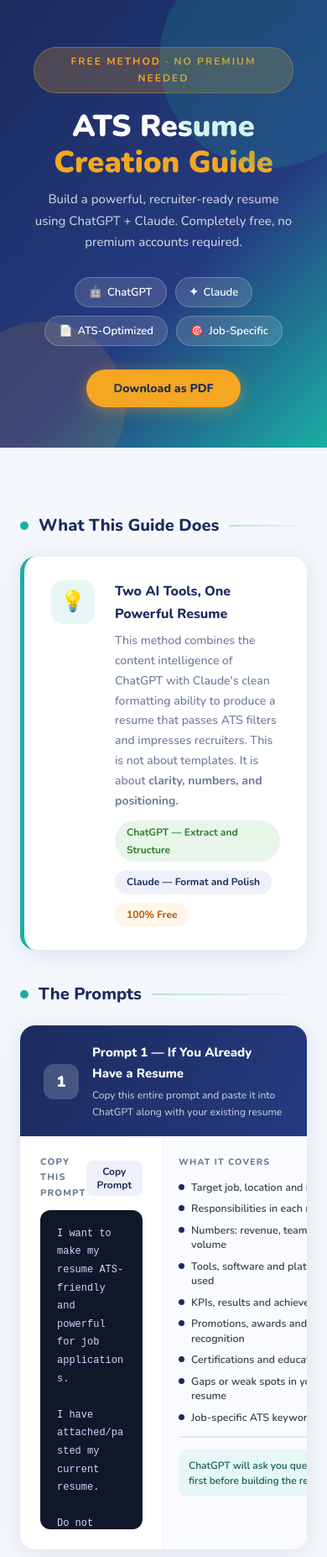
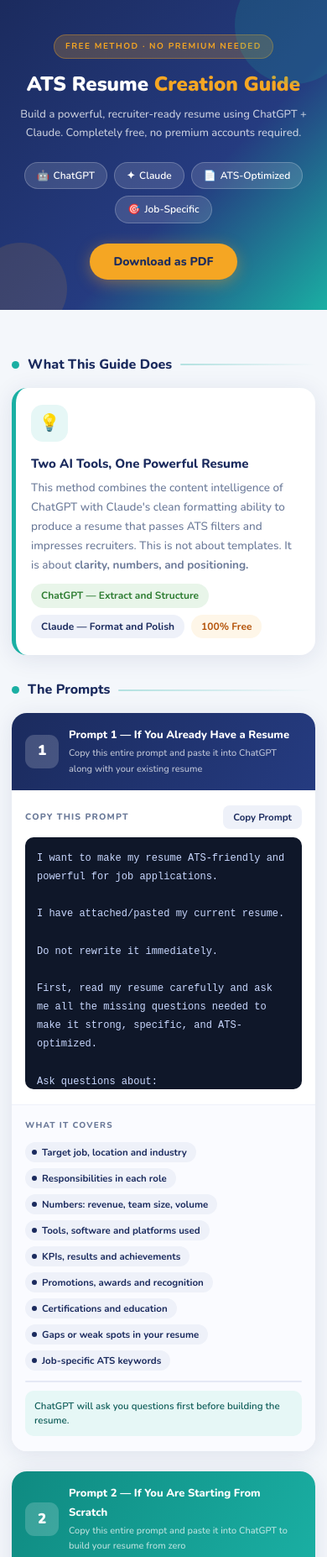
Before and after one commit to suhailkochu/ATS_Resume, a plain HTML site: page index.html in a window 390 px wide. Shown: the top 1854 px of the page at 84% size. Drawn offline with nearby package versions, Linux system fonts and the light colour scheme.

Commit message:
Update index.html

```diff
--- a/index.html
+++ b/index.html
@@ -19,178 +19,190 @@
     --card-radius: 18px;
     --shadow: 0 4px 28px rgba(27,43,94,0.10);
   }
+
   * { margin: 0; padding: 0; box-sizing: border-box; }
+
   body {
     font-family: 'Nunito', sans-serif;
     background: var(--light-bg);
     color: var(--navy);
     line-height: 1.7;
   }
+
   @media print {
     body { background: white; }
-    .download-btn { display: none !important; }
-    .copy-btn { display: none !important; }
+    .download-btn, .copy-btn { display: none !important; }
     .hero, .tips-card { -webkit-print-color-adjust: exact; print-color-adjust: exact; }
     .prompt-card, .step-card { break-inside: avoid; }
-    .prompt-code-box { max-height: none; overflow: visible; }
+    .prompt-code-box { max-height: none !important; overflow: visible !important; }
   }
 
-  /* HERO */
+  /* ---- HERO ---- */
   .hero {
     background: linear-gradient(135deg, var(--navy) 0%, #253B80 60%, #1AAFA3 100%);
-    padding: 56px 40px 48px;
+    padding: 52px 24px 44px;
     text-align: center;
     position: relative;
     overflow: hidden;
   }
   .hero::before {
-    content: '';
-    position: absolute; top: -60px; right: -60px;
-    width: 260px; height: 260px; border-radius: 50%;
+    content: ''; position: absolute; top: -60px; right: -60px;
+    width: 220px; height: 220px; border-radius: 50%;
     background: rgba(26,175,163,0.18);
   }
   .hero::after {
-    content: '';
-    position: absolute; bottom: -50px; left: -50px;
-    width: 200px; height: 200px; border-radius: 50%;
+    content: ''; position: absolute; bottom: -50px; left: -50px;
+    width: 180px; height: 180px; border-radius: 50%;
     background: rgba(245,166,35,0.12);
   }
   .hero-badge {
     display: inline-block;
-    background: rgba(245,166,35,0.22);
-    color: var(--gold);
-    font-weight: 700; font-size: 12px; letter-spacing: 2px;
-    text-transform: uppercase; padding: 6px 18px;
-    border-radius: 50px; margin-bottom: 18px;
+    background: rgba(245,166,35,0.22); color: var(--gold);
+    font-weight: 700; font-size: 11px; letter-spacing: 2px;
+    text-transform: uppercase; padding: 6px 16px;
+    border-radius: 50px; margin-bottom: 16px;
     border: 1px solid rgba(245,166,35,0.35);
   }
-  .hero h1 { font-size: 36px; font-weight: 900; color: #fff; line-height: 1.2; margin-bottom: 10px; }
+  .hero h1 {
+    font-size: clamp(24px, 5vw, 36px);
+    font-weight: 900; color: #fff; line-height: 1.2; margin-bottom: 10px;
+  }
   .hero h1 span { color: var(--gold); }
   .hero-sub {
-    font-size: 15px; color: rgba(255,255,255,0.75); font-weight: 500;
-    max-width: 520px; margin: 0 auto 28px;
+    font-size: clamp(13px, 2.5vw, 15px);
+    color: rgba(255,255,255,0.75); font-weight: 500;
+    max-width: 500px; margin: 0 auto 24px;
   }
-  .hero-pills { display: flex; justify-content: center; flex-wrap: wrap; gap: 10px; }
+  .hero-pills {
+    display: flex; justify-content: center; flex-wrap: wrap; gap: 8px;
+  }
   .hero-pill {
     background: rgba(255,255,255,0.13); border: 1px solid rgba(255,255,255,0.22);
-    color: #fff; font-size: 13px; font-weight: 600; padding: 6px 16px;
-    border-radius: 50px; display: flex; align-items: center; gap: 6px;
+    color: #fff; font-size: 12px; font-weight: 600; padding: 5px 14px;
+    border-radius: 50px; display: flex; align-items: center; gap: 5px;
   }
   .download-btn {
-    display: inline-block; margin: 28px auto 0;
+    display: inline-block; margin: 24px auto 0;
     background: var(--gold); color: var(--navy);
     font-family: 'Nunito', sans-serif; font-size: 14px; font-weight: 800;
-    padding: 13px 32px; border-radius: 50px; border: none; cursor: pointer;
+    padding: 12px 28px; border-radius: 50px; border: none; cursor: pointer;
     box-shadow: 0 4px 18px rgba(245,166,35,0.4); transition: all 0.2s;
+    position: relative; z-index: 1;
   }
   .download-btn:hover { transform: translateY(-2px); box-shadow: 0 8px 28px rgba(245,166,35,0.5); }
 
-  /* LAYOUT */
-  .container { max-width: 920px; margin: 0 auto; padding: 40px 24px 60px; }
+  /* ---- CONTAINER ---- */
+  .container { max-width: 900px; margin: 0 auto; padding: 32px 16px 60px; }
 
+  /* ---- SECTION LABEL ---- */
   .section-label {
-    display: flex; align-items: center; gap: 12px;
-    margin-bottom: 20px; margin-top: 36px;
+    display: flex; align-items: center; gap: 10px;
+    margin-bottom: 18px; margin-top: 36px;
   }
-  .section-label .dot { width: 10px; height: 10px; border-radius: 50%; background: var(--teal); flex-shrink: 0; }
-  .section-label h2 { font-size: 20px; font-weight: 800; color: var(--navy); white-space: nowrap; }
+  .section-label .dot { width: 9px; height: 9px; border-radius: 50%; background: var(--teal); flex-shrink: 0; }
+  .section-label h2 { font-size: clamp(16px, 3vw, 20px); font-weight: 800; color: var(--navy); white-space: nowrap; }
   .section-label .line {
     flex: 1; height: 2px;
     background: linear-gradient(90deg, var(--teal) 0%, transparent 100%);
     border-radius: 2px; opacity: 0.3;
   }
 
-  /* OVERVIEW */
+  /* ---- OVERVIEW ---- */
   .overview-card {
     background: var(--white); border-radius: var(--card-radius);
-    box-shadow: var(--shadow); padding: 28px 32px;
-    display: flex; gap: 24px; align-items: flex-start;
-    border-left: 5px solid var(--teal); margin-bottom: 8px;
+    box-shadow: var(--shadow); padding: 24px 24px;
+    display: flex; gap: 20px; align-items: flex-start;
+    border-left: 5px solid var(--teal);
   }
   .overview-icon {
-    width: 52px; height: 52px; background: var(--teal-light);
+    width: 48px; height: 48px; background: var(--teal-light);
     border-radius: 14px; display: flex; align-items: center; justify-content: center;
-    font-size: 24px; flex-shrink: 0;
+    font-size: 22px; flex-shrink: 0;
   }
-  .overview-text h3 { font-size: 16px; font-weight: 800; color: var(--navy); margin-bottom: 6px; }
-  .overview-text p { font-size: 14px; color: var(--gray); font-weight: 500; }
-  .overview-tools { display: flex; gap: 10px; flex-wrap: wrap; margin-top: 12px; }
-  .tool-tag { padding: 4px 14px; border-radius: 50px; font-size: 12px; font-weight: 700; }
+  .overview-text h3 { font-size: 15px; font-weight: 800; color: var(--navy); margin-bottom: 5px; }
+  .overview-text p { font-size: 13.5px; color: var(--gray); font-weight: 500; }
+  .overview-tools { display: flex; gap: 8px; flex-wrap: wrap; margin-top: 10px; }
+  .tool-tag { padding: 4px 12px; border-radius: 50px; font-size: 12px; font-weight: 700; }
   .tool-tag.chatgpt { background: #E8F5E9; color: #2E7D32; }
   .tool-tag.claude { background: var(--navy-light); color: var(--navy); }
   .tool-tag.free { background: var(--gold-light); color: #B45309; }
 
-  /* PROMPT CARDS */
+  /* ---- PROMPT CARDS ---- */
   .prompt-card {
     background: var(--white); border-radius: var(--card-radius);
-    box-shadow: var(--shadow); overflow: hidden; margin-bottom: 28px;
+    box-shadow: var(--shadow); overflow: hidden; margin-bottom: 24px;
   }
   .prompt-header {
-    padding: 20px 28px 18px; display: flex; align-items: center; gap: 16px;
+    padding: 18px 24px; display: flex; align-items: center; gap: 14px;
   }
   .prompt-header.p1 { background: linear-gradient(120deg, var(--navy) 0%, #253B80 100%); }
   .prompt-header.p2 { background: linear-gradient(120deg, #0F8A81 0%, var(--teal) 100%); }
   .prompt-num {
-    width: 42px; height: 42px; border-radius: 12px;
+    width: 40px; height: 40px; border-radius: 11px;
     background: rgba(255,255,255,0.18);
     display: flex; align-items: center; justify-content: center;
-    font-size: 18px; font-weight: 900; color: #fff; flex-shrink: 0;
+    font-size: 17px; font-weight: 900; color: #fff; flex-shrink: 0;
   }
-  .prompt-header-text h3 { font-size: 15px; font-weight: 800; color: #fff; margin-bottom: 2px; }
-  .prompt-header-text p { font-size: 12px; color: rgba(255,255,255,0.72); font-weight: 500; }
+  .prompt-header-text h3 { font-size: 14px; font-weight: 800; color: #fff; margin-bottom: 2px; }
+  .prompt-header-text p { font-size: 11.5px; color: rgba(255,255,255,0.72); font-weight: 500; }
 
-  .prompt-layout { display: grid; grid-template-columns: 1fr 240px; }
+  /* Desktop: side by side */
+  .prompt-layout {
+    display: grid;
+    grid-template-columns: 1fr 220px;
+  }
 
-  .prompt-code-side { padding: 22px 24px 24px; border-right: 1.5px solid #EEF1F9; }
-  .code-label { display: flex; align-items: center; justify-content: space-between; margin-bottom: 10px; }
-  .code-label-text { font-size: 11px; font-weight: 800; letter-spacing: 1.2px; text-transform: uppercase; color: var(--gray); }
+  .prompt-code-side { padding: 20px 22px 22px; border-right: 1.5px solid #EEF1F9; min-width: 0; }
+  .code-label { display: flex; align-items: center; justify-content: space-between; margin-bottom: 10px; gap: 10px; }
+  .code-label-text { font-size: 10.5px; font-weight: 800; letter-spacing: 1.2px; text-transform: uppercase; color: var(--gray); }
 
   .copy-btn {
     background: var(--navy-light); color: var(--navy);
-    border: none; border-radius: 8px; padding: 5px 13px;
+    border: none; border-radius: 8px; padding: 6px 14px;
     font-family: 'Nunito', sans-serif; font-size: 12px; font-weight: 700;
-    cursor: pointer; transition: all 0.15s;
+    cursor: pointer; transition: all 0.15s; white-space: nowrap; flex-shrink: 0;
   }
   .copy-btn:hover { background: var(--navy); color: #fff; }
   .copy-btn.teal-style { background: var(--teal-light); color: #0F8A81; }
   .copy-btn.teal-style:hover { background: var(--teal); color: #fff; }
 
   .prompt-code-box {
-    background: #0F1729; border-radius: 12px; padding: 18px 20px;
-    font-family: 'Courier New', monospace; font-size: 12px;
-    line-height: 1.8; color: #C9D8FF;
+    background: #0F1729; border-radius: 12px; padding: 16px 18px;
+    font-family: 'Courier New', monospace; font-size: 12.5px;
+    line-height: 1.85; color: #C9D8FF;
     white-space: pre-wrap; word-break: break-word;
-    max-height: 380px; overflow-y: auto;
+    max-height: 400px; overflow-y: auto;
     scrollbar-width: thin; scrollbar-color: #253B80 #0F1729;
   }
   .prompt-code-box::-webkit-scrollbar { width: 5px; }
   .prompt-code-box::-webkit-scrollbar-track { background: #0F1729; border-radius: 10px; }
   .prompt-code-box::-webkit-scrollbar-thumb { background: #253B80; border-radius: 10px; }
 
-  .prompt-info-side { padding: 22px 18px 24px; background: #FAFBFF; }
+  /* Info sidebar (desktop) */
+  .prompt-info-side { padding: 20px 16px 22px; background: #FAFBFF; }
   .info-side-title {
-    font-size: 10.5px; font-weight: 800; text-transform: uppercase;
-    letter-spacing: 1.2px; color: var(--gray); margin-bottom: 12px;
+    font-size: 10px; font-weight: 800; text-transform: uppercase;
+    letter-spacing: 1.2px; color: var(--gray); margin-bottom: 11px;
   }
-  .info-list { list-style: none; display: flex; flex-direction: column; gap: 8px; }
+  .info-list { list-style: none; display: flex; flex-direction: column; gap: 7px; }
   .info-list li {
-    display: flex; align-items: flex-start; gap: 8px;
-    font-size: 12.5px; color: #374151; font-weight: 600; line-height: 1.4;
+    display: flex; align-items: flex-start; gap: 7px;
+    font-size: 12px; color: #374151; font-weight: 600; line-height: 1.4;
   }
-  .info-dot { width: 7px; height: 7px; border-radius: 50%; flex-shrink: 0; margin-top: 5px; }
+  .info-dot { width: 6px; height: 6px; border-radius: 50%; flex-shrink: 0; margin-top: 5px; }
   .info-dot.navy { background: var(--navy); }
   .info-dot.teal { background: var(--teal); }
-  .info-divider { height: 1.5px; background: #E5E9F5; border-radius: 2px; margin: 14px 0; }
+  .info-divider { height: 1.5px; background: #E5E9F5; border-radius: 2px; margin: 12px 0; }
   .info-note {
-    background: var(--teal-light); border-radius: 10px; padding: 10px 12px;
-    font-size: 12px; font-weight: 600; color: #0F5D59; line-height: 1.5;
+    background: var(--teal-light); border-radius: 10px; padding: 10px 11px;
+    font-size: 11.5px; font-weight: 600; color: #0F5D59; line-height: 1.5;
   }
 
-  /* STEPS */
-  .steps-grid { display: grid; grid-template-columns: 1fr 1fr; gap: 16px; }
+  /* ---- STEPS ---- */
+  .steps-grid { display: grid; grid-template-columns: 1fr 1fr; gap: 14px; }
   .step-card {
     background: var(--white); border-radius: var(--card-radius);
-    box-shadow: var(--shadow); padding: 22px 22px 20px;
+    box-shadow: var(--shadow); padding: 20px 20px 18px;
     position: relative; overflow: hidden;
   }
   .step-card::before {
@@ -204,9 +216,9 @@
   .step-card.s6::before { background: var(--navy); }
   .step-badge {
     display: inline-flex; align-items: center;
-    font-size: 11px; font-weight: 800; letter-spacing: 1px;
-    text-transform: uppercase; padding: 4px 12px;
-    border-radius: 50px; margin-bottom: 10px;
+    font-size: 10.5px; font-weight: 800; letter-spacing: 1px;
+    text-transform: uppercase; padding: 4px 11px;
+    border-radius: 50px; margin-bottom: 9px;
   }
   .step-badge.s1 { background: var(--navy-light); color: var(--navy); }
   .step-badge.s2 { background: var(--teal-light); color: #0F8A81; }
@@ -214,43 +226,122 @@
   .step-badge.s4 { background: #F3EEFF; color: #5B21B6; }
   .step-badge.s5 { background: var(--teal-light); color: #0F8A81; }
   .step-badge.s6 { background: var(--navy-light); color: var(--navy); }
-  .step-card h3 { font-size: 15px; font-weight: 800; color: var(--navy); margin-bottom: 8px; }
-  .step-card p, .step-card li { font-size: 13px; color: #4B5563; font-weight: 500; line-height: 1.6; }
-  .step-card ul { padding-left: 16px; margin-top: 6px; }
+  .step-card h3 { font-size: 14px; font-weight: 800; color: var(--navy); margin-bottom: 7px; }
+  .step-card p, .step-card li { font-size: 12.5px; color: #4B5563; font-weight: 500; line-height: 1.6; }
+  .step-card ul { padding-left: 15px; margin-top: 5px; }
   .step-card ul li { margin-bottom: 3px; }
-  .focus-box { margin-top: 12px; background: var(--gold-light); border-radius: 10px; padding: 10px 14px; }
-  .focus-box p { font-size: 11px; font-weight: 800; color: #92400E; margin-bottom: 4px; text-transform: uppercase; letter-spacing: 0.8px; }
+  .focus-box { margin-top: 11px; background: var(--gold-light); border-radius: 10px; padding: 9px 13px; }
+  .focus-box p { font-size: 10.5px; font-weight: 800; color: #92400E; margin-bottom: 3px; text-transform: uppercase; letter-spacing: 0.8px; }
   .focus-box span { font-size: 12px; font-weight: 600; color: #78350F; }
   .notice-inline {
-    background: var(--teal-light); border-radius: 10px; padding: 10px 13px;
-    font-size: 12px; font-weight: 600; color: #0F5D59; margin-top: 12px;
+    background: var(--teal-light); border-radius: 10px; padding: 9px 12px;
+    font-size: 12px; font-weight: 600; color: #0F5D59; margin-top: 11px;
   }
-  .format-tags { display: flex; gap: 8px; flex-wrap: wrap; margin-top: 12px; }
-  .fmt-tag { padding: 4px 12px; border-radius: 50px; font-size: 12px; font-weight: 700; }
+  .format-tags { display: flex; gap: 8px; flex-wrap: wrap; margin-top: 11px; }
+  .fmt-tag { padding: 4px 11px; border-radius: 50px; font-size: 11.5px; font-weight: 700; }
   .fmt-tag.pdf { background: #FEE2E2; color: #991B1B; }
   .fmt-tag.docx { background: var(--navy-light); color: var(--navy); }
 
-  /* TIPS */
+  /* ---- TIPS ---- */
   .tips-card {
     background: linear-gradient(135deg, var(--navy) 0%, #1E3A8A 100%);
-    border-radius: var(--card-radius); padding: 28px 32px; margin-top: 36px; color: #fff;
+    border-radius: var(--card-radius); padding: 26px 28px; margin-top: 32px;
   }
-  .tips-card h3 { font-size: 17px; font-weight: 800; margin-bottom: 16px; }
-  .tips-grid { display: grid; grid-template-columns: 1fr 1fr 1fr; gap: 14px; }
+  .tips-card h3 { font-size: 16px; font-weight: 800; color: #fff; margin-bottom: 16px; }
+  .tips-grid { display: grid; grid-template-columns: 1fr 1fr 1fr; gap: 12px; }
   .tip {
     background: rgba(255,255,255,0.09); border: 1px solid rgba(255,255,255,0.15);
-    border-radius: 12px; padding: 14px;
+    border-radius: 12px; padding: 13px;
   }
-  .tip-icon { font-size: 20px; margin-bottom: 6px; }
-  .tip p { font-size: 12.5px; font-weight: 600; color: rgba(255,255,255,0.85); }
+  .tip-icon { font-size: 19px; margin-bottom: 5px; }
+  .tip p { font-size: 12px; font-weight: 600; color: rgba(255,255,255,0.85); }
 
-  /* FOOTER */
-  .footer { text-align: center; padding: 20px 20px 36px; font-size: 12.5px; color: #9CA3AF; font-weight: 500; }
+  /* ---- FOOTER ---- */
+  .footer { text-align: center; padding: 20px 16px 36px; font-size: 12px; color: #9CA3AF; font-weight: 500; }
   .footer span { color: var(--teal); font-weight: 700; }
+
+  /* ==============================
+     MOBILE RESPONSIVE
+  ============================== */
+  @media (max-width: 640px) {
+
+    .hero { padding: 40px 18px 36px; }
+    .hero::before { width: 140px; height: 140px; top: -40px; right: -30px; }
+    .hero::after { width: 110px; height: 110px; bottom: -30px; left: -30px; }
+    .hero-badge { font-size: 10px; letter-spacing: 1.5px; padding: 5px 13px; }
+
+    .container { padding: 24px 14px 50px; }
+
+    .section-label { margin-top: 28px; margin-bottom: 14px; }
+    .section-label h2 { font-size: 16px; }
+
+    /* Overview: stack icon + text */
+    .overview-card { flex-direction: column; gap: 14px; padding: 20px 18px; }
+    .overview-icon { width: 44px; height: 44px; font-size: 20px; }
+
+    /* Prompt card: stack code + info */
+    .prompt-layout {
+      display: flex;
+      flex-direction: column;
+    }
+    .prompt-code-side {
+      padding: 18px 16px 18px;
+      border-right: none;
+      border-bottom: 1.5px solid #EEF1F9;
+    }
+    .prompt-code-box {
+      font-size: 12px;
+      max-height: 300px;
+      padding: 14px 14px;
+      border-radius: 10px;
+    }
+    .prompt-info-side {
+      padding: 16px 16px 18px;
+      background: #FAFBFF;
+    }
+    /* On mobile, show info as horizontal wrapping chips */
+    .info-list {
+      flex-direction: row;
+      flex-wrap: wrap;
+      gap: 7px;
+    }
+    .info-list li {
+      background: var(--navy-light);
+      padding: 4px 11px 4px 8px;
+      border-radius: 50px;
+      font-size: 11.5px;
+      color: var(--navy);
+      font-weight: 700;
+      display: flex; align-items: center; gap: 6px;
+    }
+    .info-list li .info-dot { margin-top: 0; }
+    .info-divider { margin: 12px 0 10px; }
+
+    .prompt-header { padding: 15px 16px; gap: 12px; }
+    .prompt-header-text h3 { font-size: 13px; }
+    .prompt-header-text p { font-size: 11px; }
+
+    /* Steps: single column on mobile */
+    .steps-grid { grid-template-columns: 1fr; gap: 12px; }
+
+    /* Tips: 2 col on mobile, single col on very small */
+    .tips-grid { grid-template-columns: 1fr 1fr; gap: 10px; }
+    .tips-card { padding: 20px 16px; }
+    .tips-card h3 { font-size: 15px; }
+
+    .copy-btn { padding: 6px 12px; font-size: 11.5px; }
+  }
+
+  @media (max-width: 380px) {
+    .tips-grid { grid-template-columns: 1fr; }
+    .hero-pills { gap: 6px; }
+    .hero-pill { font-size: 11px; padding: 4px 11px; }
+  }
 </style>
 </head>
 <body>
 
+<!-- HERO -->
 <div class="hero">
   <div class="hero-badge">Free Method · No Premium Needed</div>
   <h1>ATS Resume <span>Creation Guide</span></h1>
@@ -266,6 +357,7 @@
 
 <div class="container">
 
+  <!-- OVERVIEW -->
   <div class="section-label">
     <div class="dot"></div>
     <h2>What This Guide Does</h2>
@@ -284,6 +376,7 @@
     </div>
   </div>
 
+  <!-- PROMPTS -->
   <div class="section-label">
     <div class="dot"></div>
     <h2>The Prompts</h2>
@@ -492,7 +585,7 @@
     <div class="step-card s3">
       <div class="step-badge s3">Step 3</div>
       <h3>Use ChatGPT to Extract Details</h3>
-      <p>Paste the prompt and your resume into ChatGPT. It will read your input, ask structured questions, and identify missing details.</p>
+      <p>Paste the prompt and your resume into ChatGPT. It will read your input, ask structured questions, and identify what is missing.</p>
       <div class="focus-box">
         <p>Focus on</p>
         <span>Numbers, responsibilities, tools used, problems solved, results achieved</span>
@@ -514,7 +607,7 @@
       <div class="step-badge s5">Step 5</div>
       <h3>Format Using Claude</h3>
       <p>Copy the ChatGPT output. Paste this into Claude:</p>
-      <div style="background:#0F1729; border-radius:10px; padding:12px 14px; margin-top:10px; font-family:'Courier New',monospace; font-size:11.5px; color:#C9D8FF; line-height:1.7;">
+      <div style="background:#0F1729; border-radius:10px; padding:11px 13px; margin-top:10px; font-family:'Courier New',monospace; font-size:11.5px; color:#C9D8FF; line-height:1.7; word-break:break-word;">
 "Convert this into a clean, professional, ATS-friendly resume. Keep it simple, single-column, and recruiter-friendly. Create this as a .docx"</div>
     </div>
 
@@ -526,7 +619,7 @@
         <span class="fmt-tag pdf">PDF for job applications</span>
         <span class="fmt-tag docx">DOCX for portals</span>
       </div>
-      <div style="margin-top:12px; font-size:12.5px; color:#4B5563; font-weight:600;">
+      <div style="margin-top:11px; font-size:12px; color:#4B5563; font-weight:600;">
         Use a clean file name:<br>
         <span style="color:var(--navy); font-weight:800;">YourName_JobTitle_Resume.pdf</span>
       </div>
@@ -576,15 +669,30 @@
   navigator.clipboard.writeText(text).then(function() {
     var btn = document.getElementById(btnId);
     var orig = btn.innerText;
-    var origBg = btn.style.background;
-    var origColor = btn.style.color;
     btn.innerText = 'Copied!';
     btn.style.background = '#D1FAE5';
     btn.style.color = '#065F46';
     setTimeout(function() {
       btn.innerText = orig;
-      btn.style.background = origBg;
-      btn.style.color = origColor;
+      btn.style.background = '';
+      btn.style.color = '';
+    }, 2000);
+  }).catch(function() {
+    var range = document.createRange();
+    range.selectNode(document.getElementById(boxId));
+    window.getSelection().removeAllRanges();
+    window.getSelection().addRange(range);
+    document.execCommand('copy');
+    window.getSelection().removeAllRanges();
+    var btn = document.getElementById(btnId);
+    var orig = btn.innerText;
+    btn.innerText = 'Copied!';
+    btn.style.background = '#D1FAE5';
+    btn.style.color = '#065F46';
+    setTimeout(function() {
+      btn.innerText = orig;
+      btn.style.background = '';
+      btn.style.color = '';
     }, 2000);
   });
 }
```
